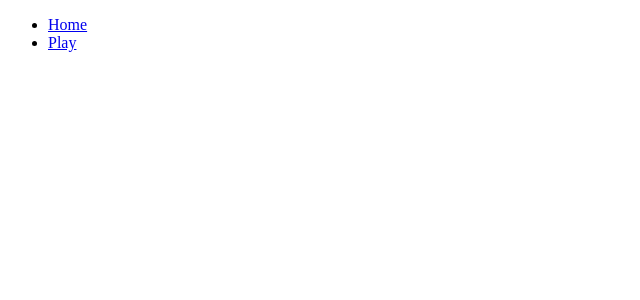
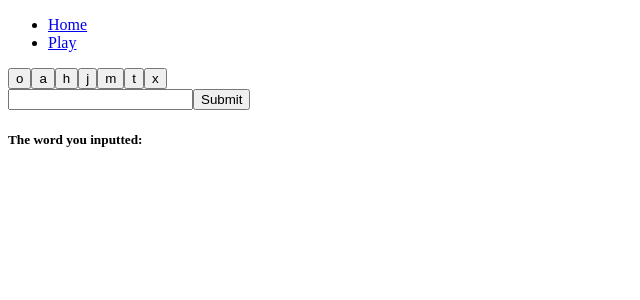
Before and after one commit to bmackey10/spelling-bee-app, a React (Create React App) app: page /spelling-bee/1 in a window 1280 px wide. Before the commit this address had no page. Shown: the top 300 px of the page, without its empty margins (0-640 px from the left). Built offline with nearby package versions, Linux system fonts and the light colour scheme; what parse would draw is missing.

Commit message:
routing working with dates

```diff
--- a/src/App.js
+++ b/src/App.js
@@ -4,6 +4,7 @@ import * as Env from "./environments";
 import Header from "./Components/Header/Header.js";
 import Home from "./Components/Pages/Home.js";
 import Play from "./Components/Pages/Play.js";
+import SpellingBee from "./Components/Pages/SpellingBee.js";
 import Parse from "parse";
 
 Parse.initialize(Env.APPLICATION_ID, Env.JAVASCRIPT_KEY);
@@ -16,6 +17,9 @@ const App = () => {
       <Routes>
         <Route path="/" element={<Home />} />
         <Route path="/play" element={<Play />} />
+        <Route path="/spelling-bee/">
+          <Route path=":date" element={<SpellingBee />}/>
+        </Route>
       </Routes>
     </Router>
   )
--- a/src/Components/Forms/WordInput.js
+++ b/src/Components/Forms/WordInput.js
@@ -21,27 +21,27 @@ function getResult(dictResult, inputResult) {
     }
 }
 
-const handleClick = (e) => {
-    e.preventDefault();
-    setInputWord(inputWord.concat(e.target.value));
-};
+// const handleClick = (e) => {
+//     e.preventDefault();
+//     setInputWord(inputWord.concat(e.target.value));
+// };
 
-const handleSubmit = (e) => {
-    e.preventDefault();
-    setInputResult(
-    inputWord
-        .split("")
-        .reduce(
-            (accumulator, letter) => accumulator && beeLetters.includes(letter), true)
-    );
-    getWord(inputWord).then((result) => {
-        setDictResult(result);
-    });
-};
+// const handleSubmit = (e) => {
+//     e.preventDefault();
+//     setInputResult(
+//     inputWord
+//         .split("")
+//         .reduce(
+//             (accumulator, letter) => accumulator && beeLetters.includes(letter), true)
+//     );
+//     getWord(inputWord).then((result) => {
+//         setDictResult(result);
+//     });
+// };
 
-const handleChange = (e) => {
-    setInputWord(e.currentTarget.value);
-};
+// const handleChange = (e) => {
+//     setInputWord(e.currentTarget.value);
+// };
 
 // Originally had ButtonInput pulled out into component and used in Spelling.js
 // BUT realized needed to keep it here for button interaction (for now??)
@@ -49,9 +49,9 @@ const handleChange = (e) => {
 
 return (
     <div>
-        <div>{beeLetters.map((letter) => (<button type="button" value={letter} onClick={handleClick}>{letter}</button>))}</div>
-        <form onSubmit={handleSubmit}>
-            <input type="text" value={inputWord} onChange={handleChange} />
+        <div>{beeLetters.map((letter) => (<button type="button" value={letter} /*onClick={handleClick}*/>{letter}</button>))}</div>
+        <form /* onSubmit={handleSubmit} */ >
+            <input type="text" value={inputWord} /* onChange={handleChange} */ />
             <input type="submit" value="Submit"/>
         </form>
         <ResultInput dictResult={dictResult} inputResult={inputResult} getResult={getResult} inputWord={inputWord}/>
--- a/src/Components/Pages/BeeList.js
+++ b/src/Components/Pages/BeeList.js
@@ -1,3 +1,5 @@
+import { Link } from "react-router-dom";
+
 /*
 - List of all spelling Bees displayed by their date
 - Should to the respective puzzle
@@ -16,10 +18,11 @@ const BeeList = ({ spellingBees }) => {
 
                     // Format the date as DD/MM/YYYY. Modify as needed for different formats
                     const formattedDate = `${dayOfMonth}/${month}/${year}`;
+                    const routeDate = `${dayOfMonth}${month}${year}`;
 
                     return (
                       <li key={spellingBee.objectId}>
-                        {formattedDate}
+                        <Link to={"/spelling-bee/" + routeDate}>Play: {formattedDate}</Link>
                       </li>
                     );
                 })}
--- a/src/Components/Pages/CurrentBee.js
+++ b/src/Components/Pages/SpellingBee.js
@@ -1,5 +1,6 @@
 import WordInput from "../Forms/WordInput.js";
 import { useState, useEffect } from "react";
+import { useParams } from "react-router-dom";
 
 const vowels = ["a", "e", "i", "o", "u"];
 const consonants = [
@@ -30,8 +31,11 @@ function getRandomInt(max) {
   return Math.floor(Math.random() * max);
 }
 
-const CurrentBee = () => {
+const SpellingBee = () => {
   const [beeLetters, setLetters] = useState([]);
+  let { date } = useParams();
+
+  console.log(date);
 
   // Later will add in "center letter" and protect against repeat letters
   // Later will add in protection to ensure a pangram is possible
@@ -55,4 +59,4 @@ const CurrentBee = () => {
   );
 };
 
-export default CurrentBee;
+export default SpellingBee;
--- a/src/index.js
+++ b/src/index.js
@@ -1,5 +1,6 @@
 import React from 'react';
 import ReactDOM from 'react-dom/client';
+// import './index.css';
 import App from './App';
 import reportWebVitals from './reportWebVitals';
 
```
